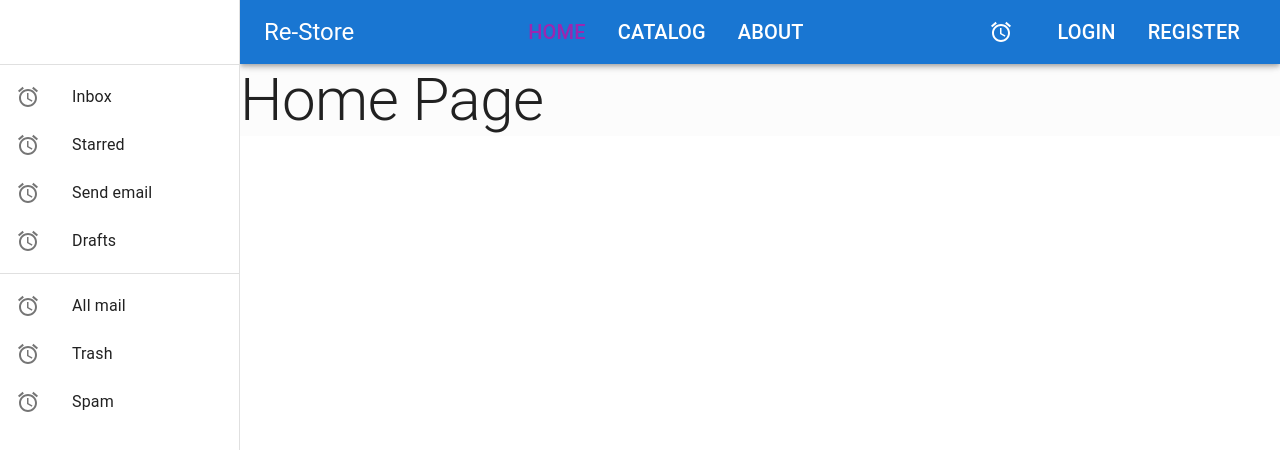
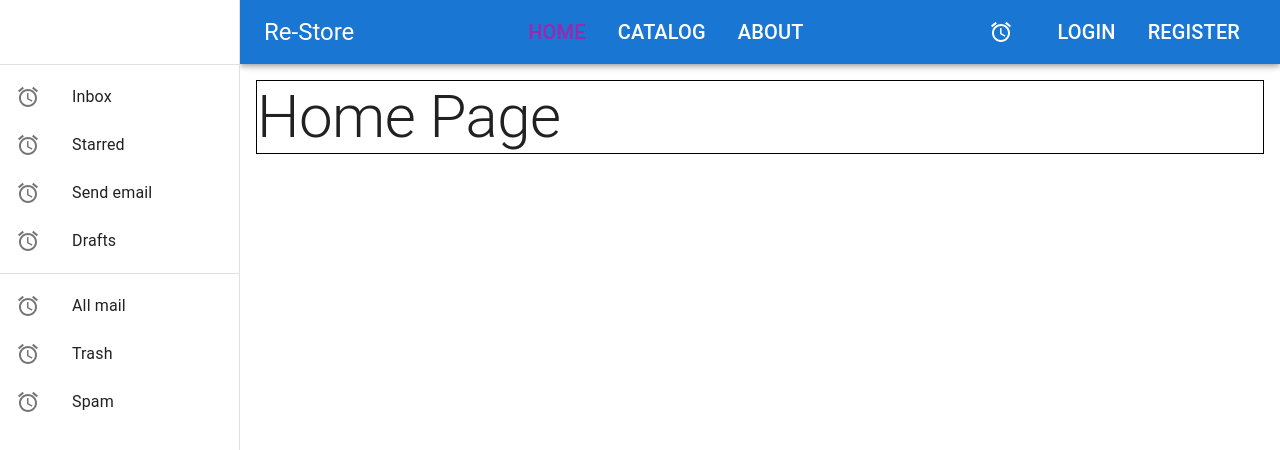
Before and after one commit to huylinhit/hr_management_system, a React (Create React App) app: page / in a window 1280 px wide. Shown: the top 450 px of the page. Built offline with nearby package versions, Linux system fonts and the light colour scheme.

Commit message:
Update App.tsx

```diff
--- a/src/app/layout/App.tsx
+++ b/src/app/layout/App.tsx
@@ -8,7 +8,7 @@ function App() {
       <Sidebar />
       <CssBaseline />
 
-      <Box sx={{ mt: 8, ml: 30, background: "#fcfcfc"}}>
+      <Box sx={{ mt: 10, border: '1px solid black', ml: 32, mr: 2}}>
         <Outlet />
       </Box>
     </Box>
```
